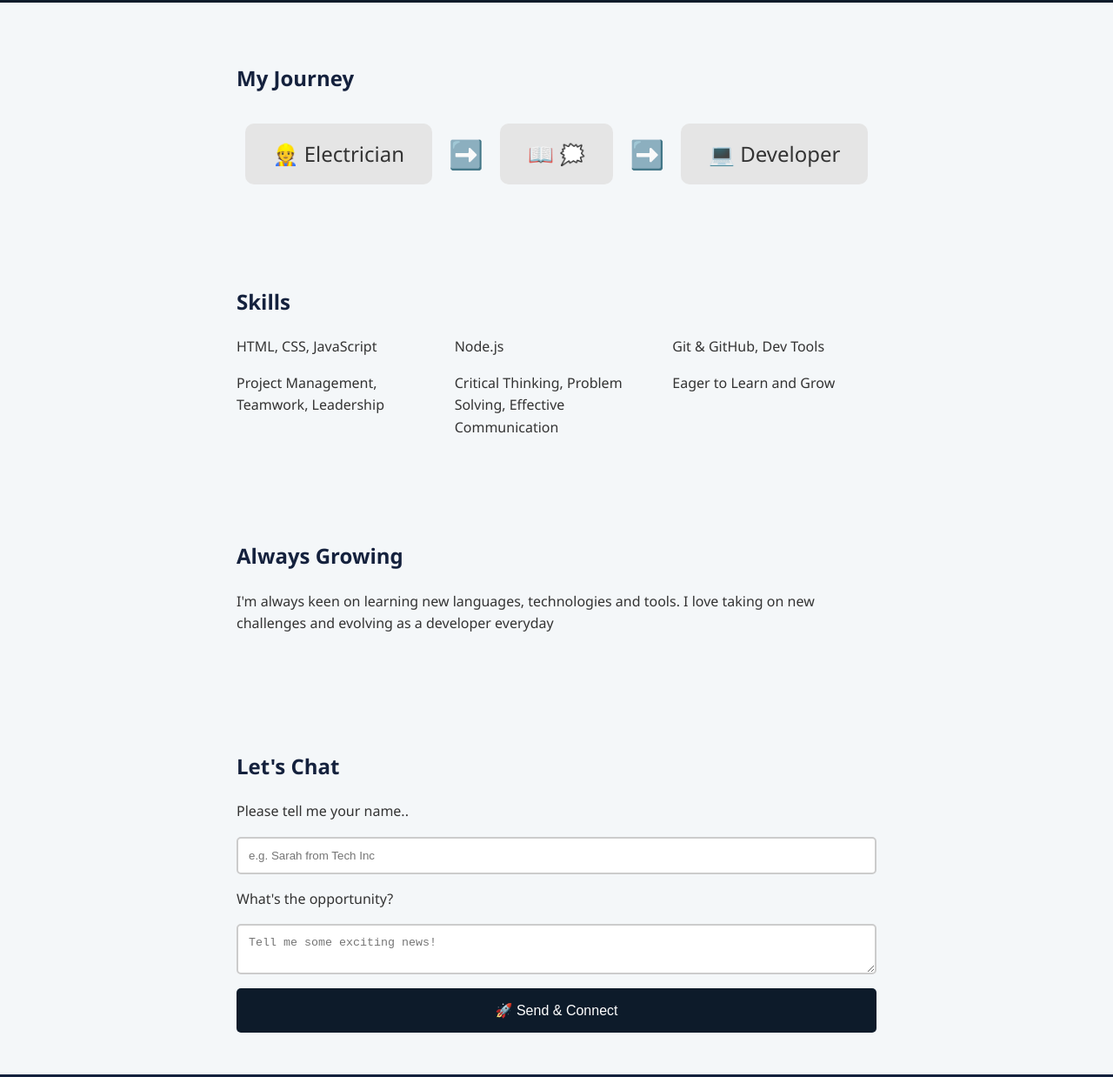
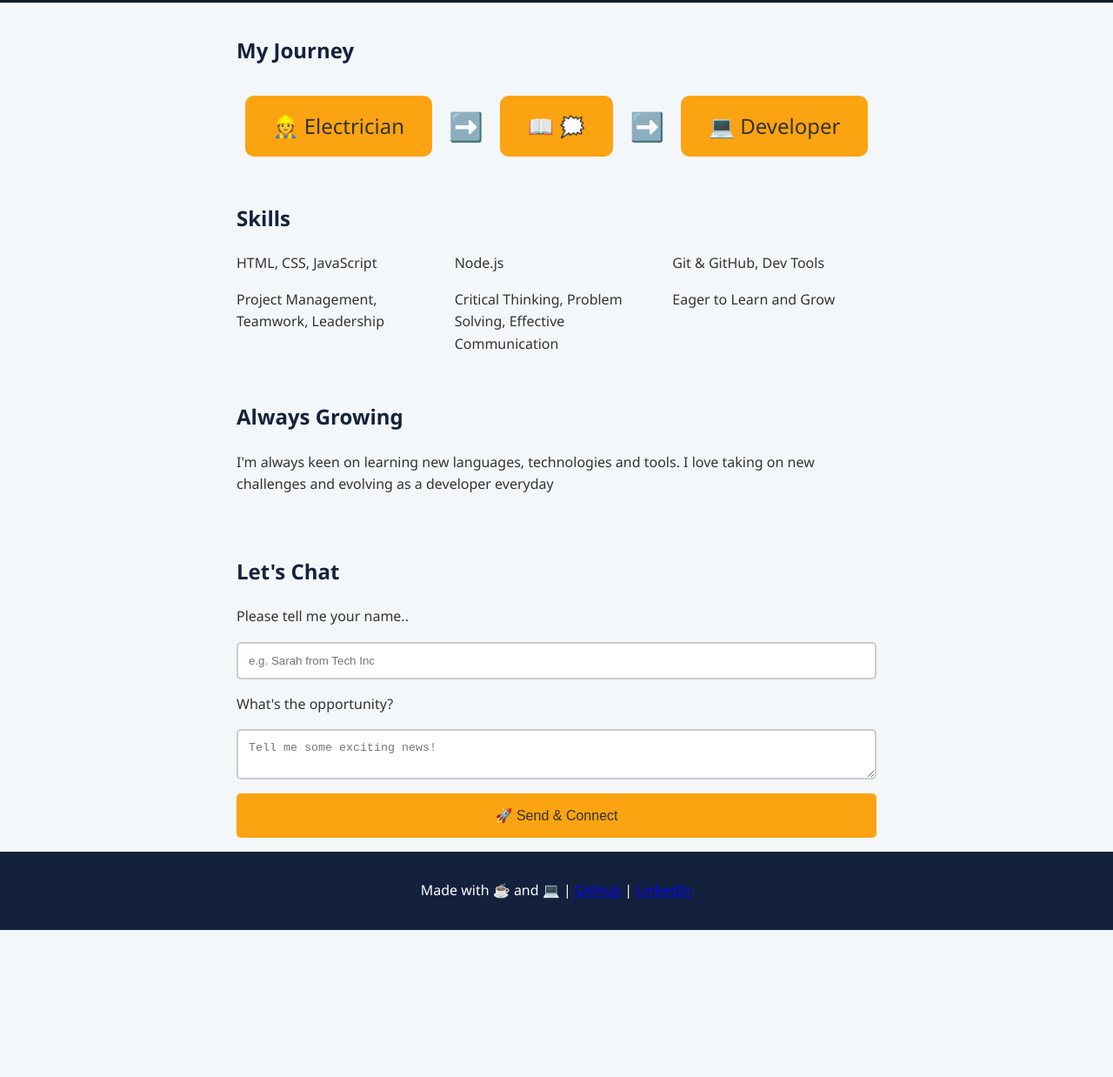
Before and after one commit to ShaunK79/ThisDevIsOpen, a plain HTML site: page public/index.html in a window 1280 px wide. Shown: the part 262-1500 px from the top of the page at 87% size. After the commit the page ends 1331 px from the top, so only its background shows below. Drawn offline with Linux system fonts and the light colour scheme; files that its build step writes are made by us from their sources; files whose address does not match are found by name.

Commit message:
made some changes of color and background color, adjusted padding

```diff
--- a/public/styles.css
+++ b/public/styles.css
@@ -10,14 +10,14 @@ body {
     color: #333;
     line-height: 1.6;
 }
-
+/* Header section */
 header {
     background-color: #0d1b2a;
     color: #fff;
     padding: 2rem 2rem;
     text-align: center;
 }
-/* call to action button */
+/* Header - call to action button */
 .cta {
     display: inline-block;
     margin-top: 1rem;
@@ -30,7 +30,7 @@ header {
 }
 /* all sections  */
 section {
-    padding: 3rem 2rem;
+    padding: 1rem 2rem;
     max-width: 800px;
     margin: auto;
 }
@@ -48,7 +48,7 @@ h2 {
 }
 /* electrician, learning, developer */
 .step {
-    background-color: #e5e5e5;
+    background-color: #fca311;
     padding: 1rem 2rem;
     border-radius: 10px;
 }
@@ -77,8 +77,8 @@ form input, form textarea {
 }
 
 form button {
-    background-color: #0d1b2a;
-    color: #fff;
+    background-color: #fca311;
+    color: #333;
     padding: 1rem;
     border: none;
     border-radius: 5px;
@@ -90,5 +90,9 @@ footer {
     background-color: #14213d;
     color: white;
     text-align: center;
-    padding: 2rem;
+    padding: 1rem 2rem;
 }
+
+.links {
+    color: #fca311;
+}
```
